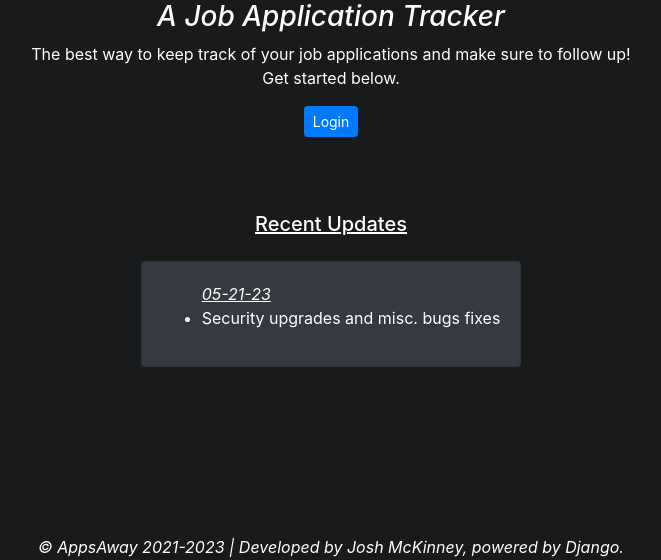
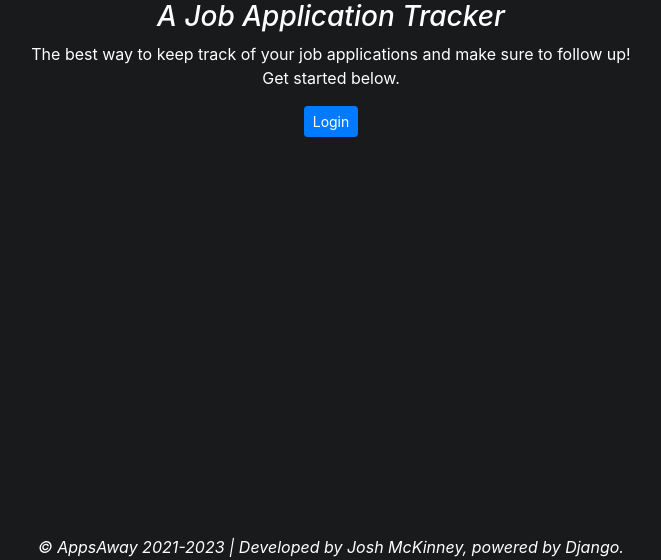
Before and after one commit to joshmckinney/appsaway, a Django app: page / in a window 1280 px wide. Shown: the part 240-800 px from the top of the page, without its empty margins (309-970 px from the left). Run offline with Django 3.2, Linux system fonts and the light colour scheme; some libraries are stand-ins or nearby versions.

Commit message:
clear recents

```diff
--- a/appsaway/appsaway/templates/appsaway/index.html
+++ b/appsaway/appsaway/templates/appsaway/index.html
@@ -17,19 +17,5 @@
                 <input class="btn btn-primary btn-sm btn-primary" type="submit" value="Login">
             </form>
         {% endif %}
-        <div style="margin: 0 auto; margin-top: 50px; padding-top: 25px;">
-        	<h5><u>Recent Updates</u></h4>
-	        <div id="container" style="margin: 25px 25px 0px 25px; padding-bottom: 50px; text-align: left;">
-		        <div class="row justify-content-center">
-		            <div class="col-sm-auto">
-		                <div class="card text-white bg-dark card-body" style="max-height: 150px; overflow-y: auto;">
-		                    <ul>
-								<u><em>05-21-23</em></u>
-								<li>Security upgrades and misc. bugs fixes</li>
-							</ul>
-		                </div>
-		            </div>
-		        </div>
-	        </div>
-    	</div>
+    </div>
 {% endblock %}
```
